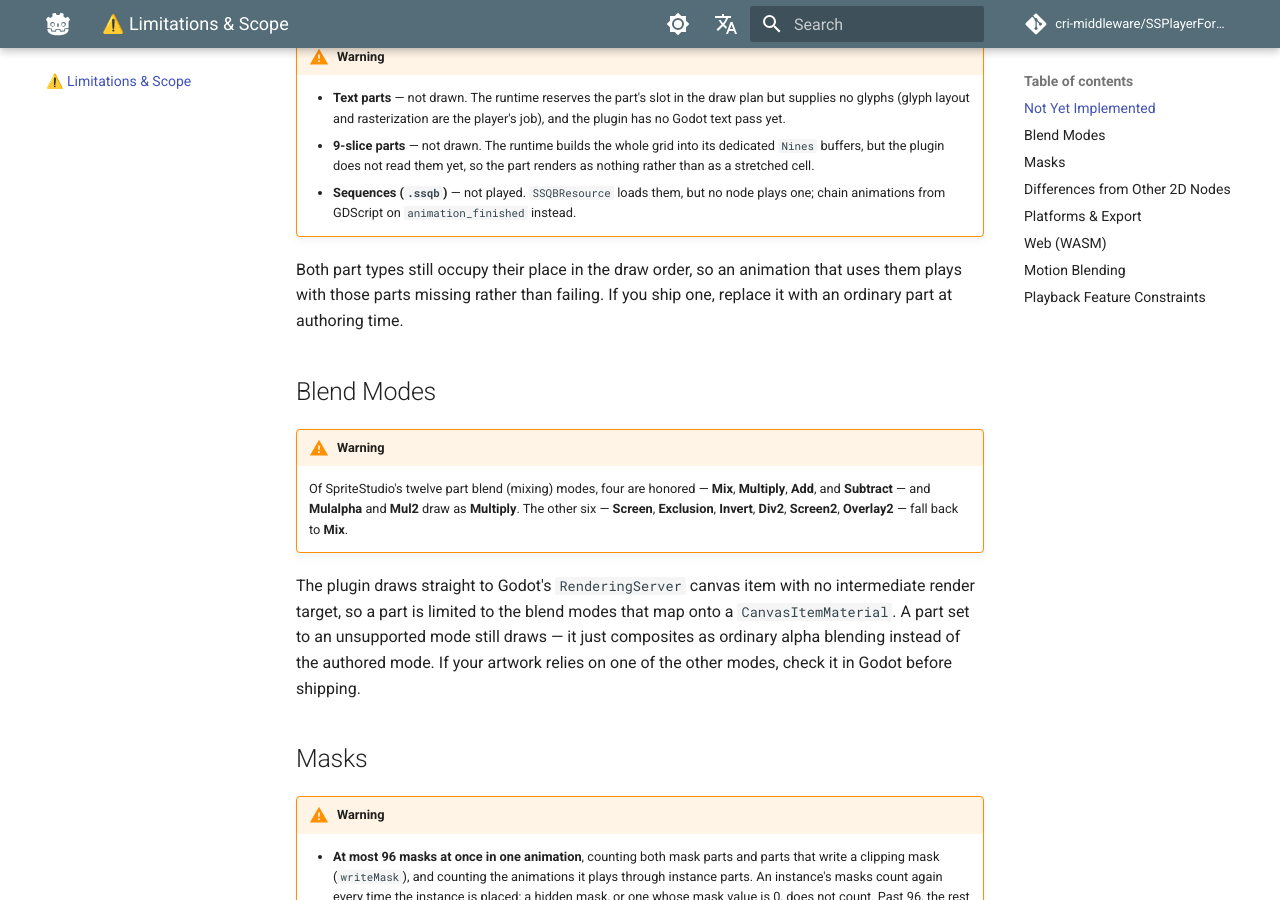
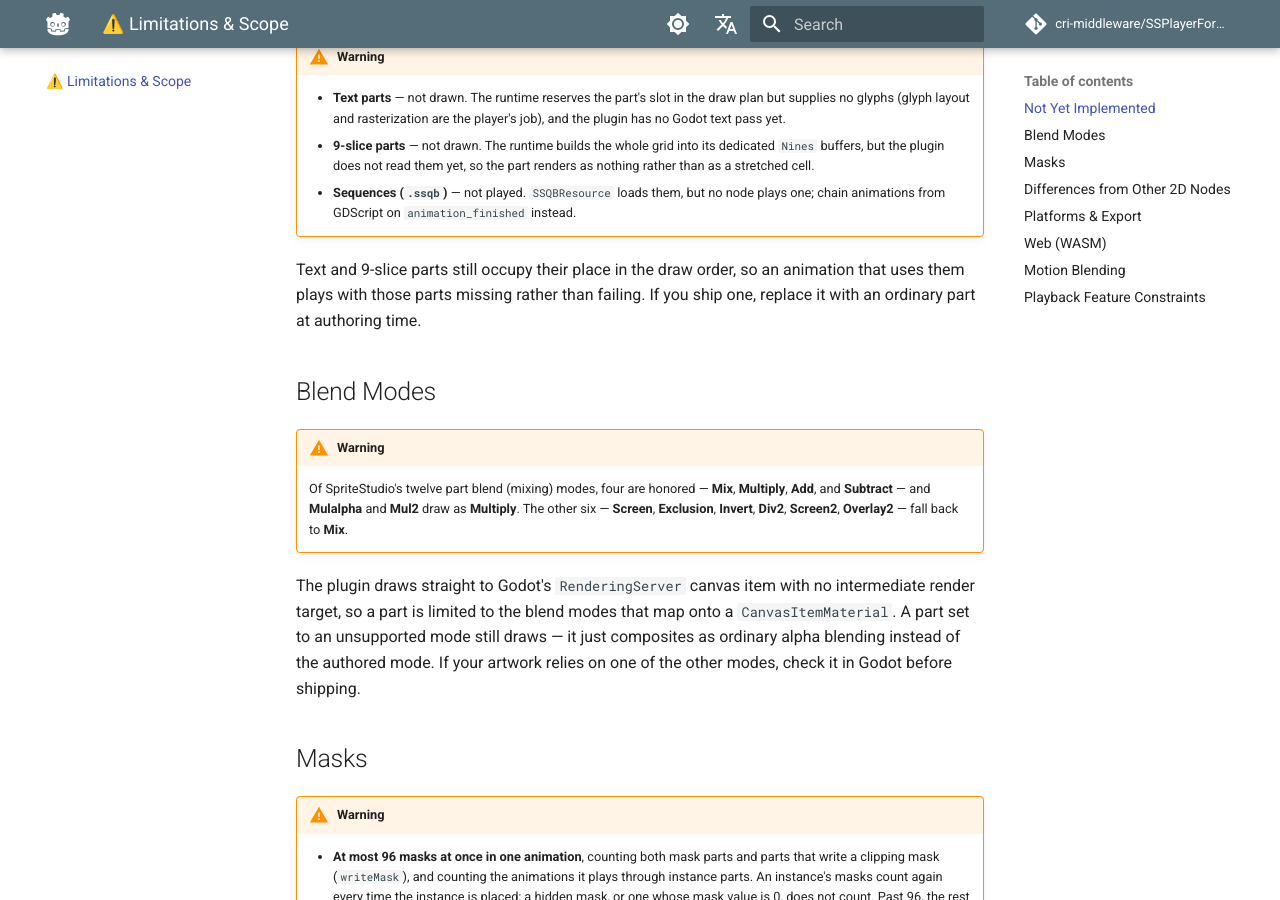
Before and after one commit to SpriteStudio/SSPlayerForGodot, an MkDocs documentation site: the page built from docs/en/limitations.md, in a window 1280 px wide and 900 px high, scrolled down 460 px. Built offline with MkDocs 1.6.1 and Material for MkDocs 9.7.7, drawn with Linux system fonts in a browser that asks for light colours; comment, search, counter and statistics services are not loaded.

Commit message:
docs: review fixes to the pass above
- CONTRIBUTING asks for a 4.7-series Godot, as README and the Install
  Guide do. The custom module builds against the 4.7 branch, so
  "4.7 or later" promised more than the build supports.
- ja: the Reconvert menu item is not glossed as 再コンバート. The
  editor disables the main translation domain, so the plugin's ja
  strings never show and the item reads "Reconvert" in a Japanese
  editor too.
- limitations: the paragraph after the list names text and 9-slice
  parts, now that the list also holds sequences.
- bug report form: "send them", matching the plural .sspj files.

```diff
--- a/docs/en/limitations.md
+++ b/docs/en/limitations.md
@@ -12,7 +12,7 @@ Constraints and platform-specific caveats to be aware of when shipping with the
 > - **9-slice parts** — not drawn. The runtime builds the whole grid into its dedicated `Nines` buffers, but the plugin does not read them yet, so the part renders as nothing rather than as a stretched cell.
 > - **Sequences (`.ssqb`)** — not played. `SSQBResource` loads them, but no node plays one; chain animations from GDScript on `animation_finished` instead.
 
-Both part types still occupy their place in the draw order, so an animation that uses them plays with those parts missing rather than failing. If you ship one, replace it with an ordinary part at authoring time.
+Text and 9-slice parts still occupy their place in the draw order, so an animation that uses them plays with those parts missing rather than failing. If you ship one, replace it with an ordinary part at authoring time.
 
 ## Blend Modes
 
```
Also changed, not shown: CONTRIBUTING.md (+2 -2 lines), docs/ja/limitations.md (+1 -1 lines), docs/ja/workflow/usage_asset_pipeline.md (+1 -1 lines), 1 other file.
